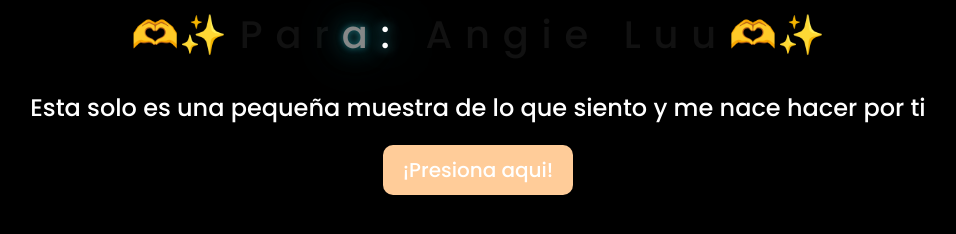
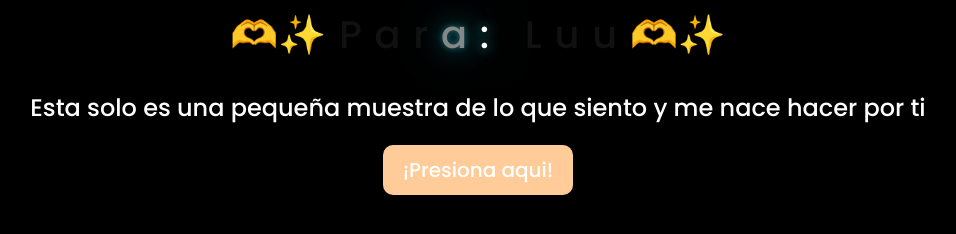
Before and after one commit to jherson91fs/FlowersForAngie, a plain HTML site: page index.html in a window 1280 px wide. Shown: the whole page, without its empty margins (162-1118 px from the left). Drawn offline with Linux system fonts and the light colour scheme.

Commit message:
first commihg

```diff
--- a/index.html
+++ b/index.html
@@ -23,12 +23,6 @@
         <span>a</span>
         <span>:</span>
         <span>&nbsp;</span>
-        <span>A</span>
-        <span>n</span>
-        <span>g</span>
-        <span>i</span>
-        <span>e</span>
-        <span>&nbsp;</span>
 	    <span>L</span>
         <span>u</span>
         <span>u</span>
```
Also changed, not shown: rosas.html (+3 -3 lines).
